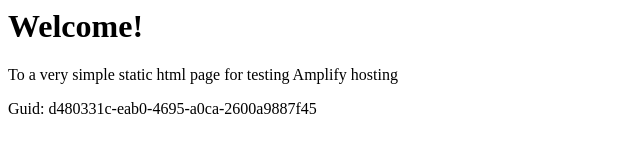
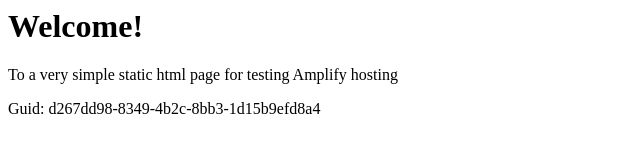
Before and after one commit to aws-aemilia-pdx/Github-PR-Commit-Integration-Test-DoNotTouch-GitHubWebhookPushCanaryTest-v1-preprod-us-west-2, a website: page src/index.html in a window 1280 px wide. Shown: the full height of the page, 0-640 px from the left. Drawn offline with Linux system fonts and the light colour scheme.

Commit message:
commit from integ tests

```diff
--- a/src/index.html
+++ b/src/index.html
@@ -12,6 +12,6 @@
 <body>
     <h1>Welcome!</h1>
     <p>To a very simple static html page for testing Amplify hosting</p>
-    <p>Guid: d480331c-eab0-4695-a0ca-2600a9887f45</p></body>
+    <p>Guid: d267dd98-8349-4b2c-8bb3-1d15b9efd8a4</p></body>
 
 </html>
```
